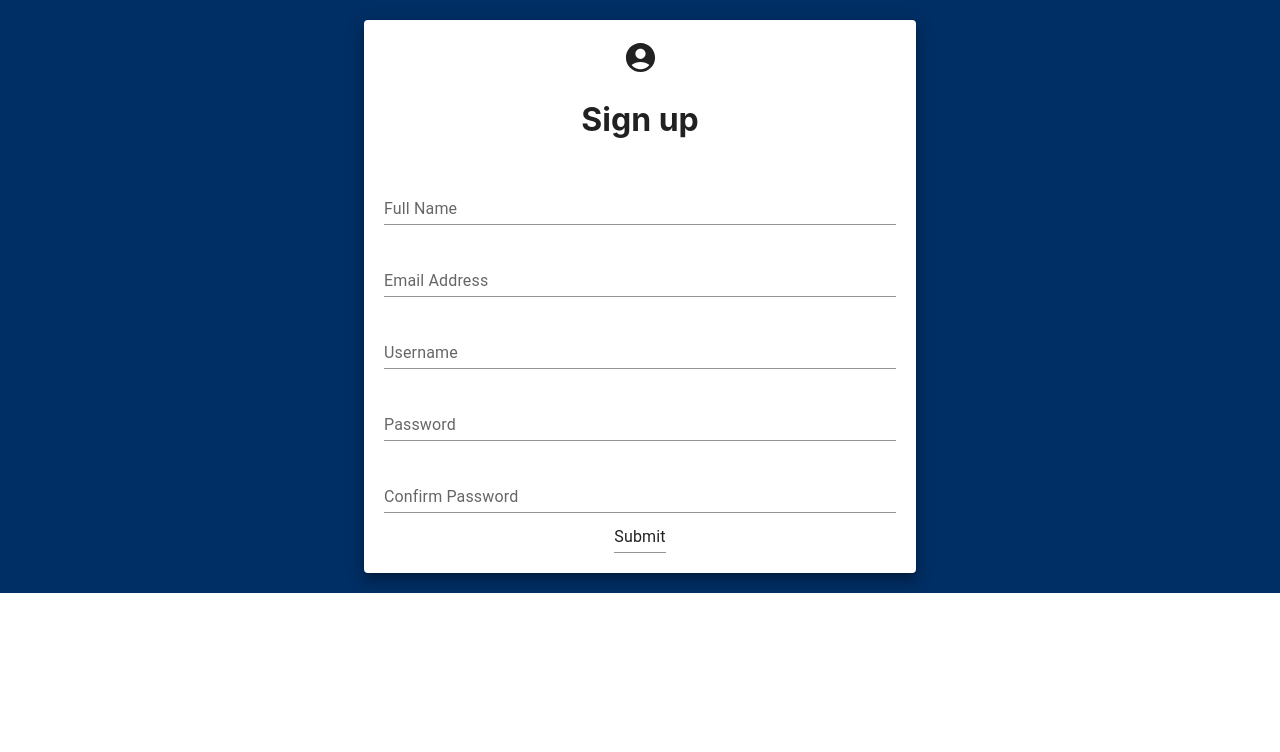
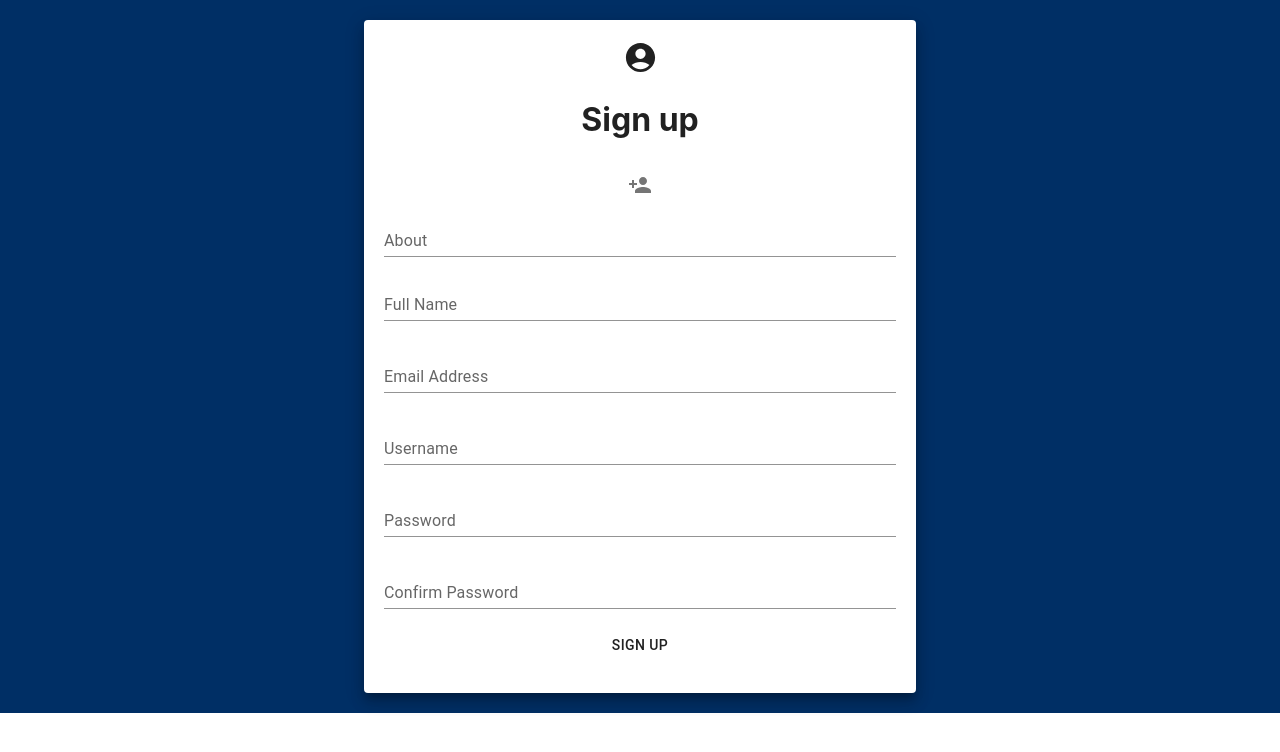
Before and after one commit to UTSCC09/project-thebigbangthierry, a React (Create React App) app in the folder frontend/: page /signup in a window 1280 px wide. Shown: the top 752 px of the page. Built offline with nearby package versions, Linux system fonts and the light colour scheme.

Commit message:
added profile and about

```diff
--- a/frontend/src/components/login.js
+++ b/frontend/src/components/login.js
@@ -8,17 +8,17 @@ export function Login() {
   return (
     <Box
     sx={{
-      display: "flex",
       textAlign: "center",
-      flexDirection: "column",
     }}>
       <Paper elevation={10} style={loginPaper}>
         <LockIcon fontSize="large"/>
         <h1> Login </h1>
         <TextField id="username" label="Username" variant="standard" fullWidth/>
         <TextField id="password" label="Password" variant="standard" fullWidth />
-        <Input label="Login" type="submit"/>
-        <Link to="/signup"> Create an Account </Link>
+        <div>
+          <Input label="Login" type="submit"> Login </Input>
+          <Link to="/signup"> Create an Account </Link>
+        </div>
       </Paper>
     </Box>
   );
--- a/frontend/src/components/signup.js
+++ b/frontend/src/components/signup.js
@@ -1,13 +1,24 @@
-import {Box, Paper, TextField , Input} from "@mui/material";
+import {Box, Paper, TextField , Input, IconButton, Button} from "@mui/material";
 import { useForm, Controller } from "react-hook-form";
-import {useRef} from "react";
+import {useRef, useState} from "react";
 import AccountCircleIcon from '@mui/icons-material/AccountCircle';
+import PersonAddIcon from '@mui/icons-material/PersonAdd';
+
+/*** SOURCES THAT NEEDED TO BE CREDITED ***/
+/***
+ * For file upload:  https://stackoverflow.com/questions/69485737/upload-file-using-react-hook-form-in-version-7
+ * For Text field:  https://levelup.gitconnected.com/using-react-hook-form-with-material-ui-components-ba42ace9507a
+ * For Confirm Password: https://codesandbox.io/s/react-hook-form-password-match-check-standard-validation-eo6en?file=/src/index.js
+ * Customization for input : https://kiranvj.com/blog/blog/file-upload-in-material-ui/
+***/
+
 
 const signUpPaper={padding: 20, height: '75%' , width: '40vw', margin:"20px auto"};
 
 export function Signup() {
-  const { handleSubmit, control, watch } = useForm();
+  const { register ,handleSubmit, control, watch } = useForm();
   const onSubmit = data => console.log(data);
+  const [uploaded, setUploaded] = useState(false);
   const password = useRef({});
   password.current = watch("password", "");
   const signupOptions = [
@@ -44,7 +55,6 @@ export function Signup() {
       key: "confirmPass",
       label: "Confirm Password",
       type: "password",
-      validate: value => value === password.current || "The passwords do not match"
     }
   ]
 
@@ -61,6 +71,14 @@ export function Signup() {
         <AccountCircleIcon fontSize="large"/>
         <h1> Sign up </h1>
         <form onSubmit={handleSubmit(onSubmit)}>
+          <label htmlFor="upload-photo">
+            <Input  {...register("profilePicture", { onChange: (e) => setUploaded(true) })} sx={{display:'none'}} id="upload-photo" type="file"/>
+            <IconButton size="large" component="span"> <PersonAddIcon/> </IconButton>
+            {uploaded? <body> Uploaded </body> : null }
+          </label>
+
+          <TextField label="About" variant="standard" multiline maxRows={5} {...register("about")} fullWidth/>
+
           {signupOptions.map((option) => {
             return (
               <Controller
@@ -80,14 +98,22 @@ export function Signup() {
                  fullWidth
                  />
                )}
-               rules={{
-                 required: option.label + ' required',
-                 pattern: {value: option.pattern , message: option.patternmessage },
-                 validate: option.validate
-                }}
+               rules={option.id==="confirmPass" ? {
+                  required: "Please confirm your password",
+                  validate: value => value === password.current || "The passwords do not match"
+                }:
+                {
+                  required: option.label + ' required',
+                  pattern: {value: option.pattern , message: option.patternmessage },
+                 }
+              }
             /> )
           })}
-          <Input type="submit"/>
+          <label htmlFor="submit-signup">
+            <Input value="Signup" type="submit" id="submit-signup" sx={{ display: 'none'}}/>
+            <Button sx={{margin: '10px'}} variant="outlined " component="span"> Sign Up </Button>
+          </label>
+
         </form>
       </Paper>
     </Box>
```
